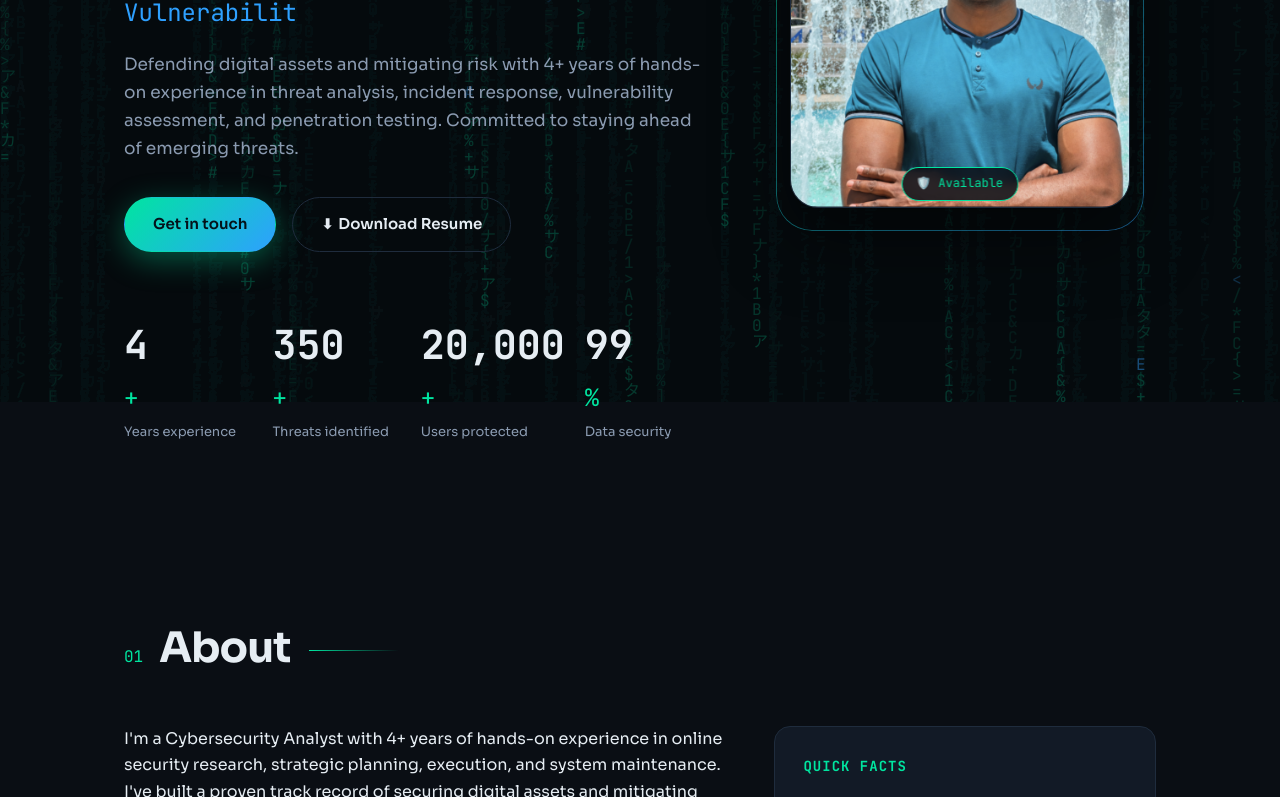
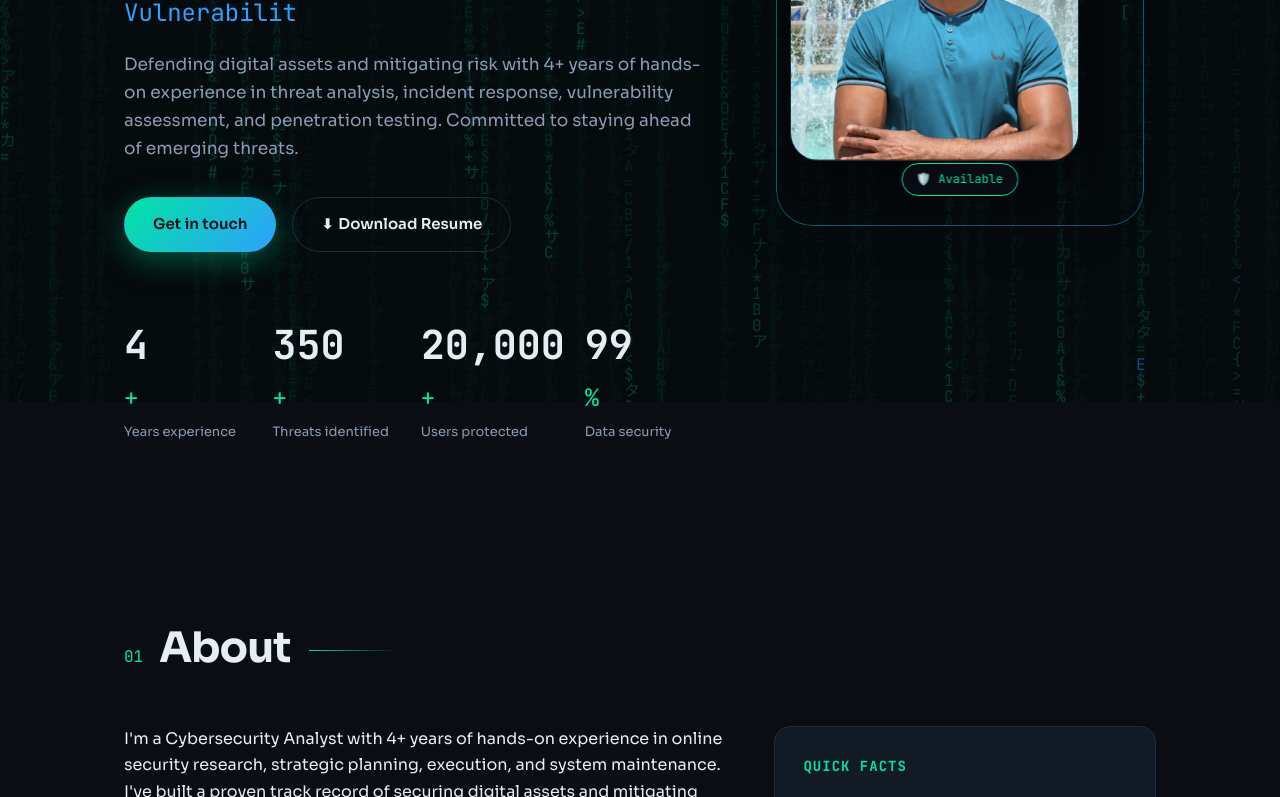
Before and after one commit to tawandamach/tawanda-machaya-portfolio, a plain HTML site: page index.html in a window 1280 px wide. Shown: the part 398-1195 px from the top of the page. Drawn offline with Linux system fonts and the light colour scheme.

Commit message:
updated hero section

```diff
--- a/styles.css
+++ b/styles.css
@@ -111,7 +111,7 @@ a { color: inherit; text-decoration: none; }
 
 /* ---------- Hero ---------- */
 .hero {
-  min-height: 100vh;
+  min-height: 90vh;
   display: flex;
   flex-direction: column;
   justify-content: center;
@@ -132,7 +132,7 @@ a { color: inherit; text-decoration: none; }
   aspect-ratio: 1;
 }
 .portrait img {
-  width: 100%; height: 100%;
+  width: 85%; height: 85%;
   object-fit: cover;
   border-radius: 28px;
   border: 1px solid var(--line);
```
